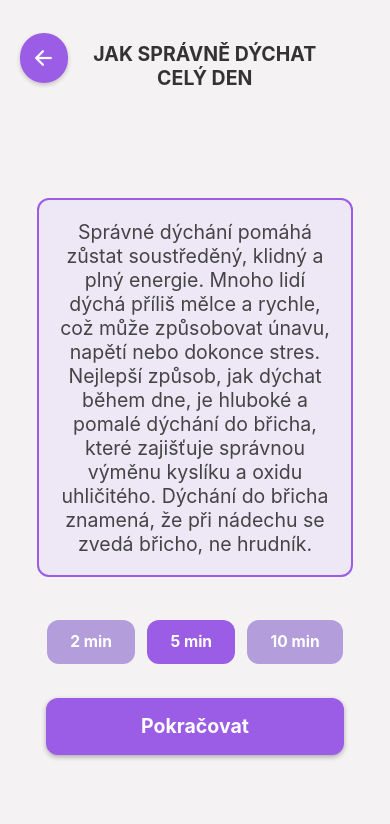
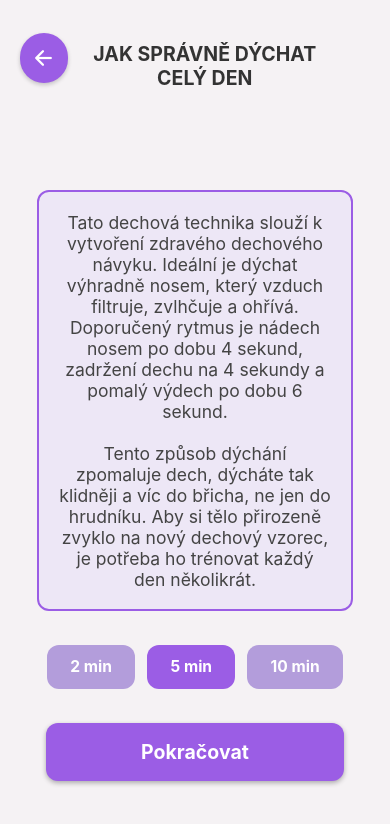
Before and after one commit to bobbbnpm/DECH, a React Native app: screen /JakSpravneDychatCelyDenP in a window 390 px wide. Shown: the top 824 px of the page. Built offline with nearby package versions, Linux system fonts and the light colour scheme.

Commit message:
update popisky

```diff
--- a/screens/DenBezStresuP.js
+++ b/screens/DenBezStresuP.js
@@ -28,7 +28,11 @@ const DenBezStresuP = () => {
 
       <View style={styles.descriptionBox}>
         <Text style={styles.description}>
-          Box Breathing je technika používaná i speciálními jednotkami pro zvládání stresu. Spočívá v rovnoměrných fázích dýchání: nádech po dobu 4 sekund, zadržení dechu na 4 sekundy, výdech po dobu 4 sekund a opět zadržení na 4 sekundy. Tento cyklus se několikrát opakuje. Tato metoda pomáhá stabilizovat srdeční tep, snižovat hladinu kortizolu a udržovat klidnou a soustředěnou mysl, což je ideální pro stresové situace během dne.
+        Tato dechová technika je založená na rovnoměrném rytmu.
+        Nádech trvá 4 sekundy, poté následuje zadržení dechu na 4 sekundy, výdech po dobu 4 sekund a opět zadržení na 4 sekundy.
+        Tento cyklus se několikrát opakuje.
+        {"\n\n"}
+        Technika napomáhá stabilizaci srdečního tepu, snižuje hladinu stresového hormonu a podporuje vnitřní klid, soustředění a mentální odolnost v náročných nebo stresových situacích během dne.
         </Text>
       </View>
 
--- a/screens/DychaniPredSpanimP.js
+++ b/screens/DychaniPredSpanimP.js
@@ -28,7 +28,10 @@ const DychaniPredSpanimP = () => {
 
       <View style={styles.descriptionBox}>
        <Text style={styles.description}>
-          Stejně jako při zvládání stresu se i před spaním doporučuje technika 4-7-8, která pomáhá zpomalit srdeční rytmus a připravit tělo na hluboký spánek. Pomalé výdechy aktivují parasympatický nervový systém, což snižuje stres a napomáhá rychlejšímu usnutí. Tato metoda je účinná zejména pro lidi trpící nespavostí nebo úzkostí.
+       Tato dechová technika se doporučuje především před spaním, protože pomáhá zpomalit srdeční rytmus a připravit tělo na hluboký a klidný spánek.
+       Nádech trvá 4 sekundy, následuje zadržení dechu na 7 sekund a poté pomalý výdech po dobu 8 sekund.
+       {"\n\n"}
+       Díky aktivaci parasympatického nervového systému snižuje stres, navozuje pocit uvolnění a usnadňuje usínání, zejména u lidí trpících nespavostí nebo úzkostí.
         </Text>
       </View>
 
@@ -110,6 +113,8 @@ const styles = StyleSheet.create({
     backgroundColor: "#EDE7F6",
     width: "90%",
     alignSelf: "center",
+    marginBottom: height * 0.04,
+    marginTop: height * 0.1,
   },
   buttonGroup: {
     flexDirection: "row",
--- a/screens/DychaniProtiPanickymAtakamP.js
+++ b/screens/DychaniProtiPanickymAtakamP.js
@@ -29,7 +29,11 @@ const DychaniProtiPanickymAtakamP = () => {
 
       <View style={styles.descriptionBox}>
       <Text style={styles.description}>
-      Když máš panickou ataku, často začneš dýchat příliš rychle a můžeš se cítit jako bys neměl dostatek vzduchu. To může způsobit závratě, mravenčení nebo pocit na omdlení. Pomůže ti dýchání do dlaní – jednoduše spoj ruce před ústy a pomalu do nich dýchej. Tím si udržíš potřebnou rovnováhu v těle a rychleji se uklidníš.
+      Tato dýchací technika je určena ke zklidnění při panických atakách.
+      Při této dechové technice je doporučeno dýchat do spojených dlaní přiložených těsně před ústa a nos.
+      Nádech nosem trvá 4 sekundy, dech se krátce zadrží na 2 sekundy a následuje pomalý výdech ústy do dlaní po dobu 6 sekund.
+      {"\n\n"}
+      Tím se obnovuje hladina oxidu uhličitého v krvi, což pomáhá zmírnit příznaky jako je dušnost, závratě nebo mravenčení.
       </Text>
       </View>
 
@@ -108,8 +112,8 @@ const styles = StyleSheet.create({
     borderColor: "#9B5DE5",
     borderRadius: 12,
     padding: width * 0.05,
-    marginTop: height * 0.13,
-    marginBottom: height * 0.05,
+    marginTop: height * 0.15,
+    marginBottom: height * 0.03,
     backgroundColor: "#EDE7F6",
     width: "90%",
     alignSelf: "center",
--- a/screens/GoodMorningDescript.js
+++ b/screens/GoodMorningDescript.js
@@ -28,10 +28,10 @@ const GoodMorningDescript = () => {
 
         <View style={styles.descriptionBox}>
           <Text style={styles.description}>
-          Toto dechové cvičení začni nádechem nosem po dobu 4 sekund a následuj pomalým výdechem trvajícím 6 sekund.
-          Poté přejdi do fáze rychlého dýchání, kde se nádech i výdech střídají každou sekundu.
+          Tato dechová technika začíná nádechem nosem po dobu 4 sekund, následovaným pomalým výdechem po dobu 6 sekund.
+          Poté přechází do fáze rychlého dýchání v rytmu 1-1, kdy se nádechy a výdechy pravidelně střídají každou sekundu.
           {"\n\n"}
-          Tento rytmus dýchání stimuluje nervový systém, zvyšuje hladinu kyslíku v krvi, podporuje bdělost a napomáhá efektivnímu nastartování dne.
+          Tento rytmus dýchání stimuluje nervový systém, zvyšuje hladinu kyslíku v krvi a napomáhá efektivně nastartovat den.
           </Text>
         </View>
 
@@ -107,7 +107,7 @@ const styles = StyleSheet.create({
     backgroundColor: "#EDE7F6",
     width: "90%",
     marginBottom: height * 0.04,
-    marginTop: height * 0.02,
+    marginTop: height * 0.1,
   },
   description: {
     fontSize: width * 0.05,
--- a/screens/JakSpravneDychatCelyDenP.js
+++ b/screens/JakSpravneDychatCelyDenP.js
@@ -29,7 +29,10 @@ const JakSpravneDychatCelyDenP = () => {
 
       <View style={styles.descriptionBox}>
       <Text style={styles.description}>
-        Správné dýchání pomáhá zůstat soustředěný, klidný a plný energie. Mnoho lidí dýchá příliš mělce a rychle, což může způsobovat únavu, napětí nebo dokonce stres. Nejlepší způsob, jak dýchat během dne, je hluboké a pomalé dýchání do břicha, které zajišťuje správnou výměnu kyslíku a oxidu uhličitého. Dýchání do břicha znamená, že při nádechu se zvedá břicho, ne hrudník.
+        Tato dechová technika slouží k vytvoření zdravého dechového návyku. Ideální je dýchat výhradně nosem, který vzduch filtruje, zvlhčuje a ohřívá. Doporučený rytmus je nádech nosem po dobu 4 sekund, zadržení dechu na 4 sekundy a pomalý výdech po dobu 6 sekund.
+        {"\n\n"}
+        Tento způsob dýchání zpomaluje dech, dýcháte tak klidněji a víc do břicha, ne jen do hrudníku.
+        Aby si tělo přirozeně zvyklo na nový dechový vzorec, je potřeba ho trénovat každý den několikrát.
       </Text>
       </View>
 
@@ -101,7 +104,7 @@ const styles = StyleSheet.create({
     marginTop: height * 0.02,
   },
   description: {
-    fontSize: width * 0.05,
+    fontSize: width * 0.045,
     textAlign: "center",
     color: "#444",
   },
@@ -110,8 +113,8 @@ const styles = StyleSheet.create({
     borderColor: "#9B5DE5",
     borderRadius: 12,
     padding: width * 0.05,
-    marginTop: height * 0.13,
-    marginBottom: height * 0.05,
+    marginTop: height * 0.15,
+    marginBottom: height * 0.04,
     backgroundColor: "#EDE7F6",
     width: "90%",
     alignSelf: "center",
--- a/screens/RozdychaniPredBehemP.js
+++ b/screens/RozdychaniPredBehemP.js
@@ -29,10 +29,9 @@ const RozdychaniPredBehemP = () => {
 
       <View style={styles.descriptionBox}>
       <Text style={styles.description}>
-      Správné dýchání před během pomáhá připravit tělo na výkon, zlepšit okysličení svalů a snížit riziko rychlého vyčerpání.
-      Pokud se rozdýcháš před během, tvé tělo lépe zvládne zátěž a budeš se cítit méně unaveně.{"\n\n"}
-      Při této dechové technice se doporučuje chodit. Nadechni se na dva kroky, vydechni na dva kroky.
-      Dýchej nosem pro lepší filtraci vzduchu.
+      Tato dechová technika se doporučuje při běhu. Dýchá se tak, že se nadechnete na dva kroky a vydechnete na další dva.
+      {"\n\n"}
+      Pomáhá zklidnit dech, zlepšit výkon, šetřit energii a snižuje napětí v těle. Díky pravidelnému rytmu se běží plynuleji a s větší lehkostí.
       </Text>
       </View>
 
--- a/screens/RozdychaniPredPotapenimP.js
+++ b/screens/RozdychaniPredPotapenimP.js
@@ -29,9 +29,9 @@ const RozdychaniPredPotapenimP = () => {
 
       <View style={styles.descriptionBox}>
       <Text style={styles.description}>
-        Než se ponoříš pod vodu, je důležité zklidnit dech a připravit tělo na zadržení dechu. Správné dýchání ti pomůže zvýšit množství kyslíku v krvi a snížit jeho spotřebu pod vodou, takže vydržíš déle bez nádechu.
+        Tato dechová technika slouží k přípravě těla i mysli před potápěním. Pomáhá zklidnit dech, zpomalit srdeční rytmus a naladit se na potápění. Využívá se hluboké dýchání, kdy je nádech nosem po dobu 5 sekund, krátké zadržení dechu na 2 sekundy a pomalý výdech ústy po dobu 8 sekund.
         {"\n\n"}
-        Klíčem je hluboké a pomalé dýchání do břicha, díky kterému se tělo lépe okysličí a zároveň zpomalí srdeční tep. Nádechy musí být klidné a plynulé, výdechy dlouhé a kontrolované. Nesmíš prudce vydechnout, jinak tělo přijde o příliš mnoho kyslíku.
+        Tím se snižuje potřeba kyslíku a tělo se lépe připraví na zadržení dechu pod hladinou.
       </Text>
       </View>
 
--- a/screens/WimHofovaMetodaP.js
+++ b/screens/WimHofovaMetodaP.js
@@ -31,7 +31,7 @@ const WimHofovaMetodaP = () => {
       <Text style={styles.description}>
         Wim Hofova dechová metoda je jednoduchá, ale velmi účinná technika, která pomáhá okysličit tělo, posílit imunitní systém a lépe zvládat stres.
         {"\n\n"}
-        Je založena na vědomém hlubokém dýchání, zadržení dechu a postupném otužování, což dohromady aktivuje přirozené obranné mechanismy těla a zlepšuje jeho odolnost.
+        Je založena na vědomém hlubokém dýchání a dlouhém zadržení dechu, což dohromady aktivuje přirozené obranné mechanismy těla a zlepšuje jeho odolnost.
       </Text>
       </View>
 
--- a/screens/ZmirneniStresuPredZkouskouP.js
+++ b/screens/ZmirneniStresuPredZkouskouP.js
@@ -24,12 +24,16 @@ const ZmirneniStresuPredZkouskouP = () => {
         <TouchableOpacity onPress={() => navigation.goBack()} style={styles.backButton}>
           <Ionicons name="arrow-back" size={24} color="#FFF" />
         </TouchableOpacity>
-        <Text style={styles.title}>ZMÍRNĚNÍ STRESU{"\n"}PŘED ZKOUŠKOU</Text>
+        <Text style={styles.title}>ZMÍRNĚNÍ STRESUPŘED ZKOUŠKOU</Text>
       </View>
 
       <View style={styles.descriptionBox}>
         <Text style={styles.description}>
-          Technika 4-7-8 spočívá v nádechu nosem po dobu 4 sekund, zadržení dechu na 7 sekund a pomalém výdechu ústy po dobu 8 sekund. Tento způsob dýchání působí relaxačně na nervový systém, snižuje hladinu stresových hormonů a podporuje mentální soustředění. Pomalý výdech stimuluje parasympatický nervový systém, což vede k uvolnění napětí a snížení úzkosti.
+        Tato dýchací technika je účinná pro zmírnění stresu, například před zkouškou.
+        Spočívá v nádechu nosem po dobu 4 sekund, zadržení dechu na 7 sekund a pomalém výdechu ústy po dobu 8 sekund.
+        {"\n\n"}
+        Tento rytmus dýchání působí relaxačně na nervový systém, snižuje hladinu stresových hormonů a podporuje soustředění.
+        Pomalý výdech aktivuje parasympatický nervový systém, což napomáhá uvolnění napětí a snížení úzkosti.
         </Text>
       </View>
 
@@ -108,8 +112,8 @@ const styles = StyleSheet.create({
     borderColor: "#9B5DE5",
     borderRadius: 12,
     padding: width * 0.05,
-    marginTop: height * 0.13,
-    marginBottom: height * 0.05,
+    marginBottom: height * 0.03,
+    marginTop: height * 0.15,
     backgroundColor: "#EDE7F6",
     width: "90%",
     alignSelf: "center",
```
